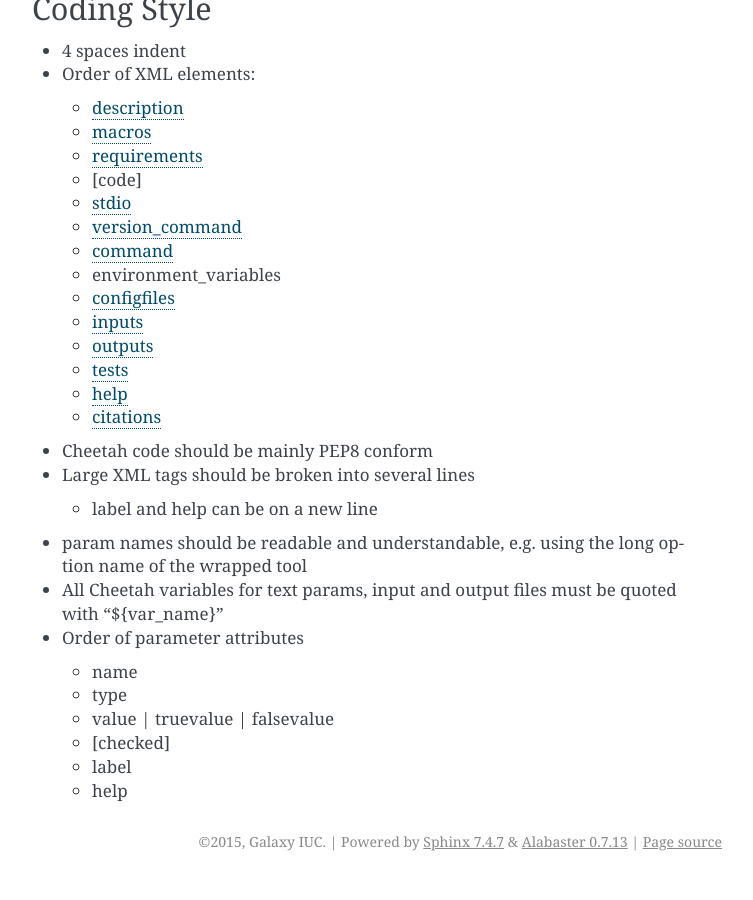
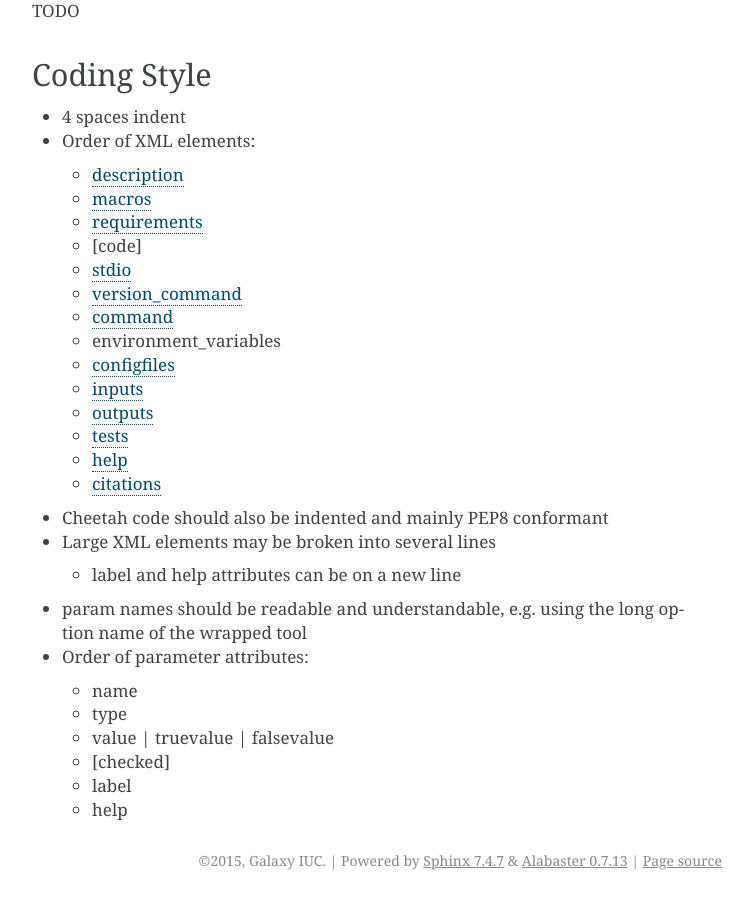
Before and after one commit to galaxy-iuc/standards, a Sphinx documentation site: the page built from docs/best_practices/tool_xml.rst, in a window 1280 px wide and 900 px high, scrolled down 4625 px. Shown: the whole window, without its empty margins (388-1141 px from the left). Built offline with Sphinx 7.4.7, drawn with Linux system fonts in a browser that asks for light colours; some of the changed text lies outside the part shown.

Commit message:
Clarify that also Cheetah code should be indented
Specify single quotation for text and file parameters, move to
<command> section.
Relax "should" to "may" for breaking long XML elements (reduces
searchability with grep).

```diff
--- a/docs/best_practices/tool_xml.rst
+++ b/docs/best_practices/tool_xml.rst
@@ -242,14 +245,13 @@ Coding Style
   * `help`_
   * `citations`_
 
-* Cheetah code should be mainly PEP8 conform
-* Large XML tags should be broken into several lines
+* Cheetah code should also be indented and mainly PEP8 conformant
+* Large XML elements may be broken into several lines
 
-  * label and help can be on a new line
+  * label and help attributes can be on a new line
 
 * param names should be readable and understandable, e.g. using the long option name of the wrapped tool
-* All Cheetah variables for text params, input and output files must be quoted with "${var_name}"
-* Order of parameter attributes
+* Order of parameter attributes:
 
   *  name
   *  type
```
Also changed, not shown: other parts of docs/best_practices/tool_xml.rst (+4 -1 lines).
